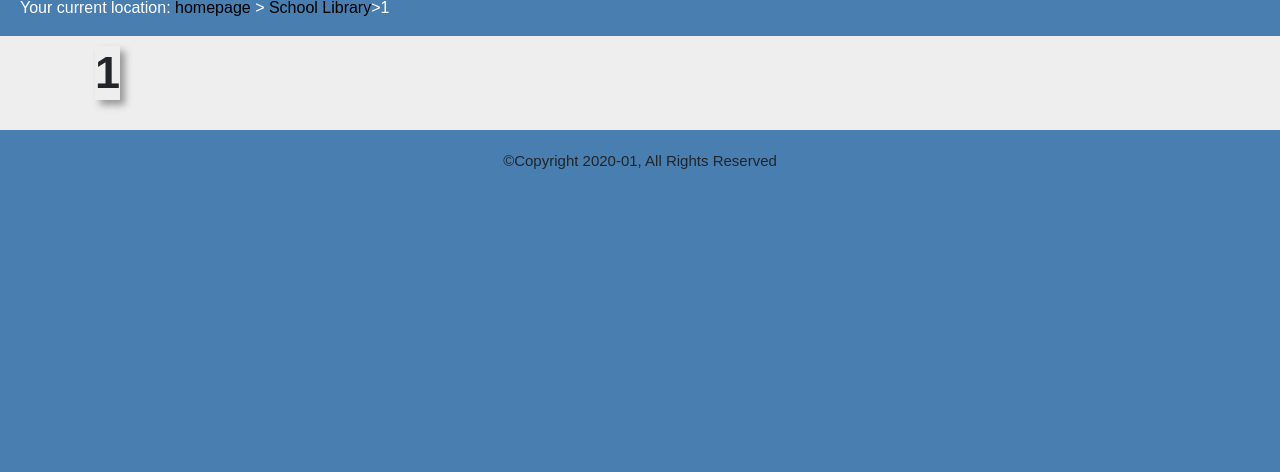
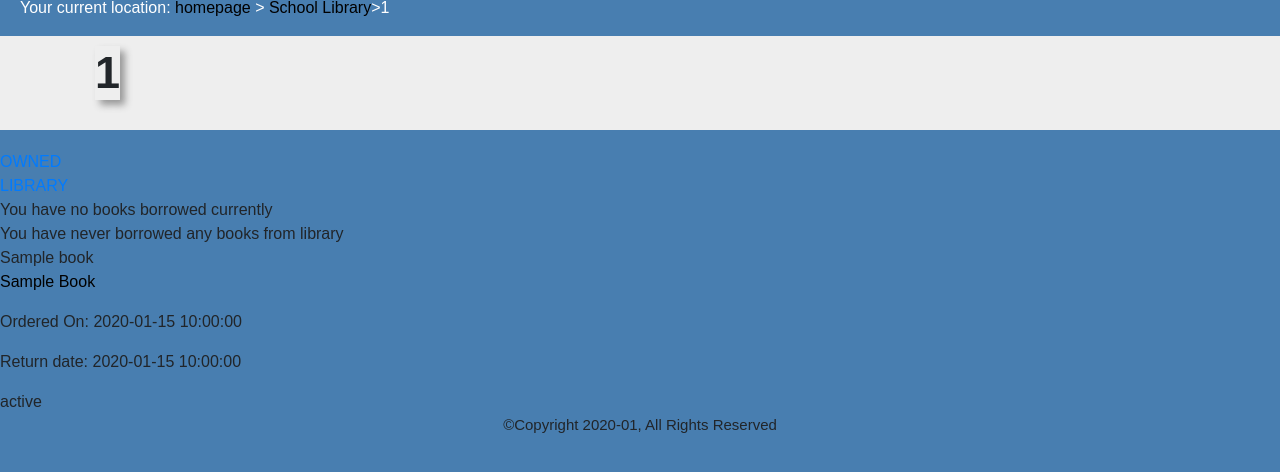
Before and after one commit to Jules555/UNIVERSITY-ADMINISTRATION-SYSTEM-, a PHP site: page /more-library.php?category=1 in a window 1280 px wide. Shown: the part 74-546 px from the top of the page. Run offline with PHP 8.4, Linux system fonts and the light colour scheme; the visitor is signed in with stand-in values (Sample User, id 1); tables that the repository leaves empty or names only in its code hold one stand-in row (values such as "Sample post"); some libraries are stand-ins or nearby versions.

Commit message:
Update more-library.php

```diff
--- a/more-library.php
+++ b/more-library.php
@@ -54,7 +54,9 @@ if(!isset($_SESSION['std_fname'])){
                 <a class="nav-item nav-link">
                     Welcome <?php echo $_SESSION['std_fname']; ?>
                 </a>
-                <a class="nav-item nav-link" href="#" ><i class="fas fa-user" > My Account</i> </a>
+                <a class="nav-item nav-link" href="#" id="my_account_action" >
+                    <i class="fas fa-user-circle" > My Account</i>
+                </a>
                 <button class="nav-item nav-link btn btn-link btn-control">
                     <a href="includes/logOut.php">Sign Out</a>
                 </button>
@@ -146,6 +148,104 @@ if(isset($_GET['category'])){
         </div>
     </div>
 
+
+<div id= "my-account" class="hide">
+    <div class="account_details">
+
+        <div class="account-nav">
+            <div class="account-owned">
+                <a href="#">OWNED</a>
+            </div>
+            <div class="account-library">
+                <a href="#">LIBRARY</a>
+            </div>
+
+        </div>
+
+        <?php
+        $std_id=$_SESSION['std_id'];
+        $sql="SELECT book_order.*, books.book_name, books.book_type FROM book_order
+        INNER JOIN books ON books.bookId=book_order.bookId
+        WHERE book_order.student_id='".$std_id."'
+        AND book_order.order_status='borrowed'";
+        $query=mysqli_query($conn,$sql);
+
+        if(mysqli_num_rows($query)==0){?>
+
+            <div class="custom-details owned-books" >
+                You have no books borrowed currently
+            </div>
+        <?php
+        }
+
+        while($row=mysqli_fetch_assoc($query)){
+            $book_name=$row['book_name'];
+            $category=$row['book_type'];
+            $order_date=$row['order_date'];
+
+        ?>
+
+        <div class="custom-details owned-books ">
+
+            <div class="detail-descr ">
+                <span><?php echo $book_name; ?> </span>
+                <p style="color:rgb(0,0,0)"><?php echo $category; ?> Book</p>
+                <p>Ordered On: <?php echo $order_date; ?> </p>
+            </div>
+
+            <div class="detail-info ">
+                due
+            </div>
+
+        </div>
+        <?php
+        }
+        $sql_library="SELECT book_order.*, books.book_name, books.book_type FROM book_order
+        INNER JOIN books ON books.bookId=book_order.bookId
+        WHERE book_order.student_id='".$std_id."' ORDER BY book_order.order_date DESC ";
+        $query_library=mysqli_query($conn,$sql_library);
+
+        if(mysqli_num_rows($query)==0){?>
+
+            <div class="custom-details books-history hide" >
+                You have never borrowed any books from library
+            </div>
+        <?php
+        }
+        while($row_library=mysqli_fetch_assoc($query_library)){
+            $name=$row_library['book_name'];
+            $type=$row_library['book_type'];
+            $order_date=$row_library['order_date'];
+            $return_date=$row_library['return_date'];
+            $order_status=$row_library['order_status'];
+            ?>
+        <div class="custom-details books-history hide">
+
+            <div class="detail-descr ">
+                <span><?php echo $name; ?> </span>
+                <p style="color:rgb(0,0,0)"><?php echo $type; ?> Book</p>
+                <p>Ordered On: <?php echo $order_date; ?> </p>
+                <p>Return date: <?php echo $return_date; ?> </p>
+            </div>
+
+            <div class="detail-info ">
+                <?php echo $order_status; ?>
+            </div>
+
+        </div>
+
+        <?php
+        }
+
+        ?>
+
+
+
+    </div>
+
+</div>
+
+
 <?php
 }
 else{
```
